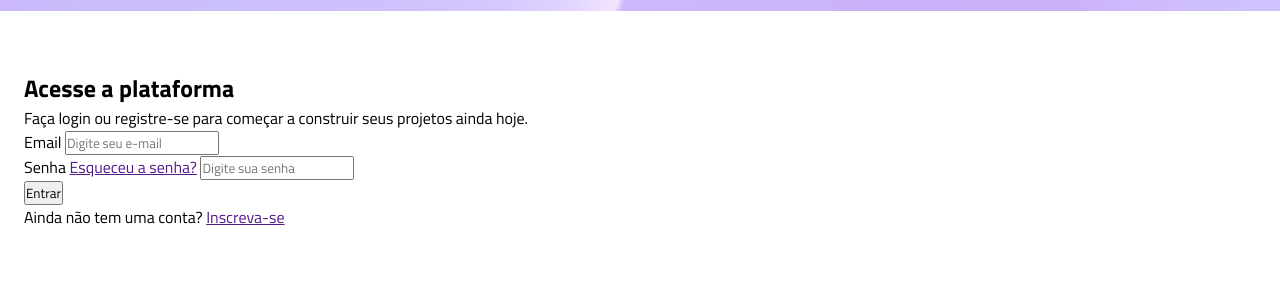
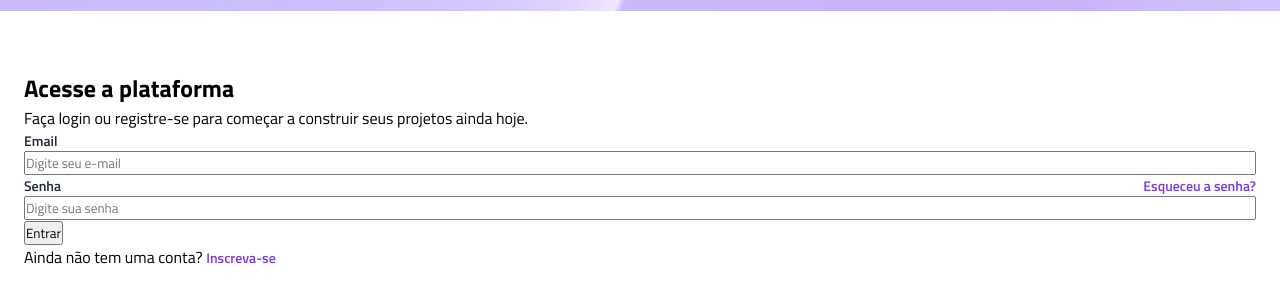
Before and after one commit to D-moraes/Projeto_Vertigo, a plain HTML site: page index.html in a window 1280 px wide. Shown: the part 123-426 px from the top of the page. Drawn offline with Linux system fonts and the light colour scheme.

Commit message:
estilização dos labels e das âncoras de seção de login

```diff
--- a/index.html
+++ b/index.html
@@ -28,8 +28,10 @@
                     <input type="email" placeholder="Digite seu e-mail" id="email">
                 </div>
                 <div class="inputs-box">
-                    <label for="senha">Senha</label>
-                    <a href="">Esqueceu a senha?</a>
+                    <div>
+                        <label for="senha">Senha</label>
+                        <a href="">Esqueceu a senha?</a>
+                    </div>
                     <input type="password" placeholder="Digite sua senha" id="senha">
                 </div>
 
--- a/style.css
+++ b/style.css
@@ -7,6 +7,8 @@
 :root{
     --gray-800: #1e293b;
     --gray-600: #475569;
+    --purple: #7c3aed;
+
 
 }
 
@@ -38,3 +40,31 @@ main{
     font-size: 0.8125rem;
     color: var(--gray-600);
 }
+
+.inputs-box{
+    display: flex;
+    flex-direction: column;
+}
+
+.inputs-box div{
+    display: flex;
+    justify-content: space-between;
+    align-items: center;
+}
+
+.login label{
+    font-size: 0.875rem;
+    color: var(--gray-800);
+    font-weight: 600;
+}
+
+.login a{
+    color: var(--purple);
+    text-decoration: none;
+    font-size: 0.875rem;
+    font-weight: 600;
+}
+
+.login a:hover{
+    text-decoration: underline;
+}
```
